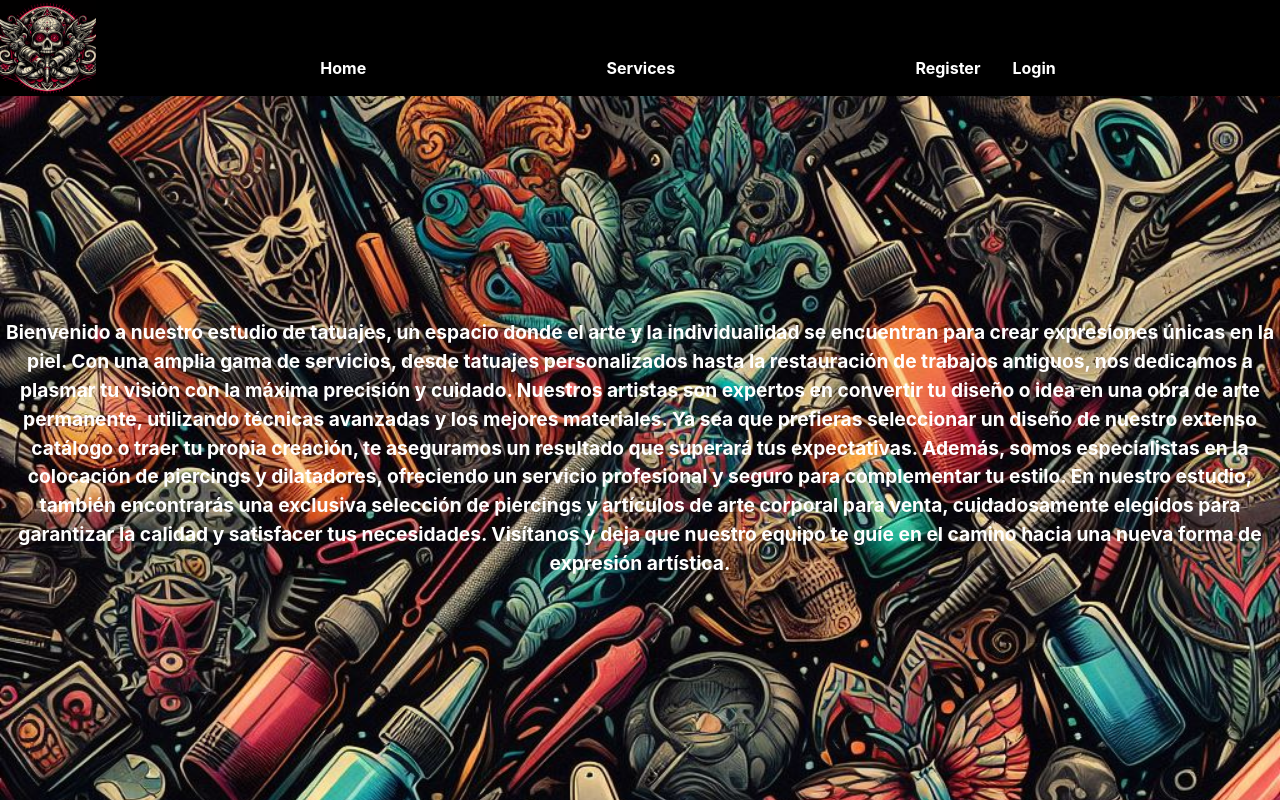
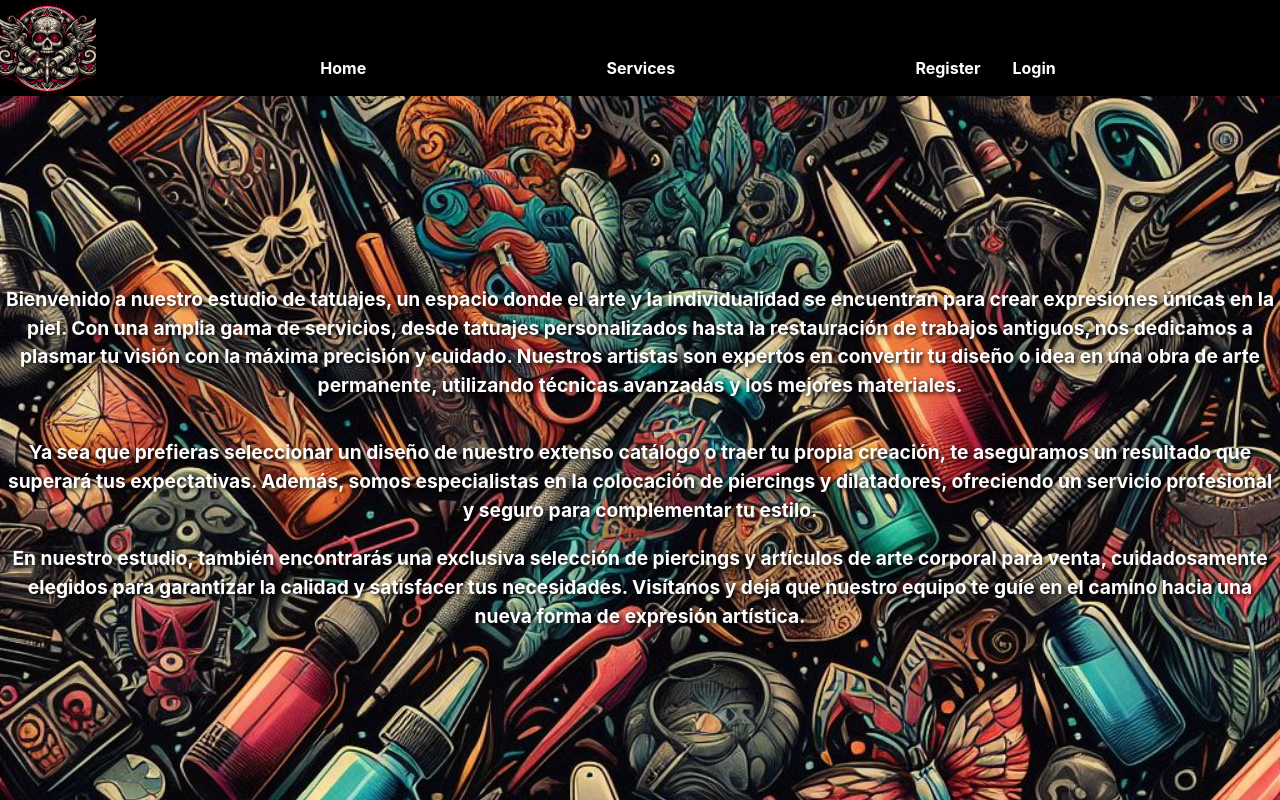
Before and after one commit to jluisferrer/Proyecto-6-API-Buscador-Frontend-I, a React (Vite) app: page / in a window 1280 px wide. Built offline with nearby package versions, Linux system fonts and the light colour scheme.

Commit message:
fix: home text shadow and separate with paragraphs

```diff
--- a/src/pages/Home/Home.css
+++ b/src/pages/Home/Home.css
@@ -10,6 +10,7 @@
     color: white;
     font-size: larger;
     font-weight: bold;
+    text-shadow: 2px 2px 4px #000000;
 
     display: flex;
     flex-direction: column;
--- a/src/pages/Home/Home.jsx
+++ b/src/pages/Home/Home.jsx
@@ -6,11 +6,11 @@ export const Home = () => {
         <>
             <Header />
             <div className="homeDesign">
-                <p>Bienvenido a nuestro estudio de tatuajes, un espacio donde el arte y la individualidad se encuentran para crear expresiones únicas en la piel. Con una amplia gama de servicios, desde tatuajes personalizados hasta la restauración de trabajos antiguos, nos dedicamos a plasmar tu visión con la máxima precisión y cuidado. Nuestros artistas son expertos en convertir tu diseño o idea en una obra de arte permanente, utilizando técnicas avanzadas y los mejores materiales.
+                <p>Bienvenido a nuestro estudio de tatuajes, un espacio donde el arte y la individualidad se encuentran para crear expresiones únicas en la piel. Con una amplia gama de servicios, desde tatuajes personalizados hasta la restauración de trabajos antiguos, nos dedicamos a plasmar tu visión con la máxima precisión y cuidado. Nuestros artistas son expertos en convertir tu diseño o idea en una obra de arte permanente, utilizando técnicas avanzadas y los mejores materiales.</p>
 
-Ya sea que prefieras seleccionar un diseño de nuestro extenso catálogo o traer tu propia creación, te aseguramos un resultado que superará tus expectativas. Además, somos especialistas en la colocación de piercings y dilatadores, ofreciendo un servicio profesional y seguro para complementar tu estilo.
+                <p>Ya sea que prefieras seleccionar un diseño de nuestro extenso catálogo o traer tu propia creación, te aseguramos un resultado que superará tus expectativas. Además, somos especialistas en la colocación de piercings y dilatadores, ofreciendo un servicio profesional y seguro para complementar tu estilo.</p>
 
-En nuestro estudio, también encontrarás una exclusiva selección de piercings y artículos de arte corporal para venta, cuidadosamente elegidos para garantizar la calidad y satisfacer tus necesidades. Visítanos y deja que nuestro equipo te guíe en el camino hacia una nueva forma de expresión artística.</p>
+                En nuestro estudio, también encontrarás una exclusiva selección de piercings y artículos de arte corporal para venta, cuidadosamente elegidos para garantizar la calidad y satisfacer tus necesidades. Visítanos y deja que nuestro equipo te guíe en el camino hacia una nueva forma de expresión artística.
             </div>
         </>
 
```
